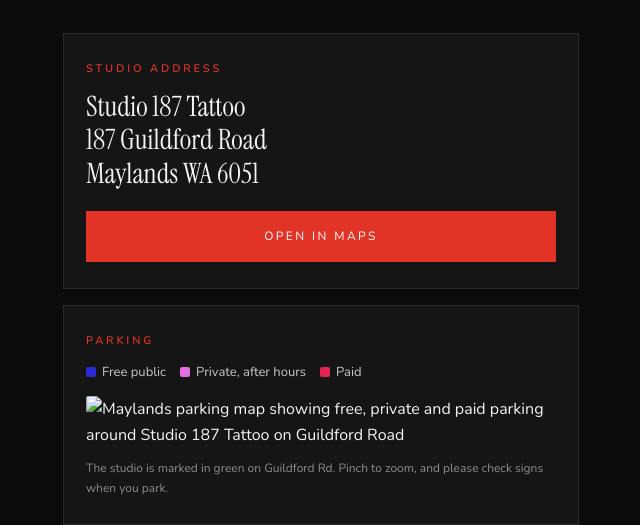
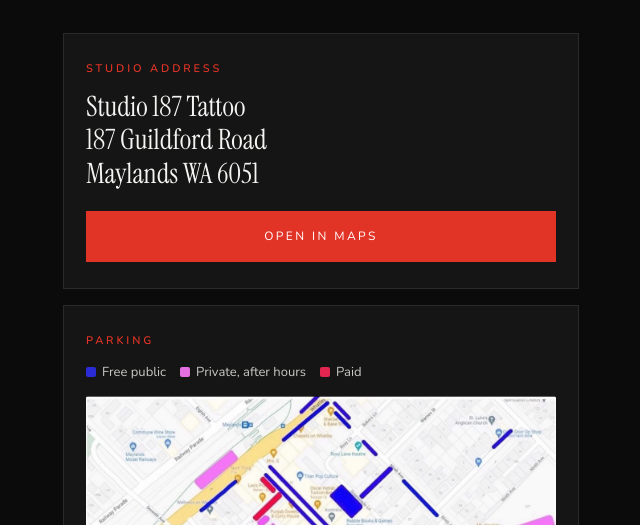
Before and after one commit to trinity-dollas/trinitydollas.com, a plain HTML site: page visit.html in a window 1280 px wide. Shown: the part 275-800 px from the top of the page, without its empty margins (319-959 px from the left). Drawn offline with nearby package versions, Linux system fonts and the light colour scheme.

Commit message:
Update visit.html

```diff
--- a/visit.html
+++ b/visit.html
@@ -62,7 +62,7 @@ footer a{text-decoration:none}
       <span><span class="dot" style="background:#e46fe0"></span>Private, after hours</span>
       <span><span class="dot" style="background:#e3264f"></span>Paid</span>
     </div>
-    <img class="map" src="parking.jpg" alt="Maylands parking map showing free, private and paid parking around Studio 187 Tattoo on Guildford Road">
+    <img class="map" src="IMG_1636.png" style="aspect-ratio:1170/861;object-fit:cover" alt="Maylands parking map showing free, private and paid parking around Studio 187 Tattoo on Guildford Road">
     <p class="tip">The studio is marked in green on Guildford Rd. Pinch to zoom, and please check signs when you park.</p>
   </section>
 
```
